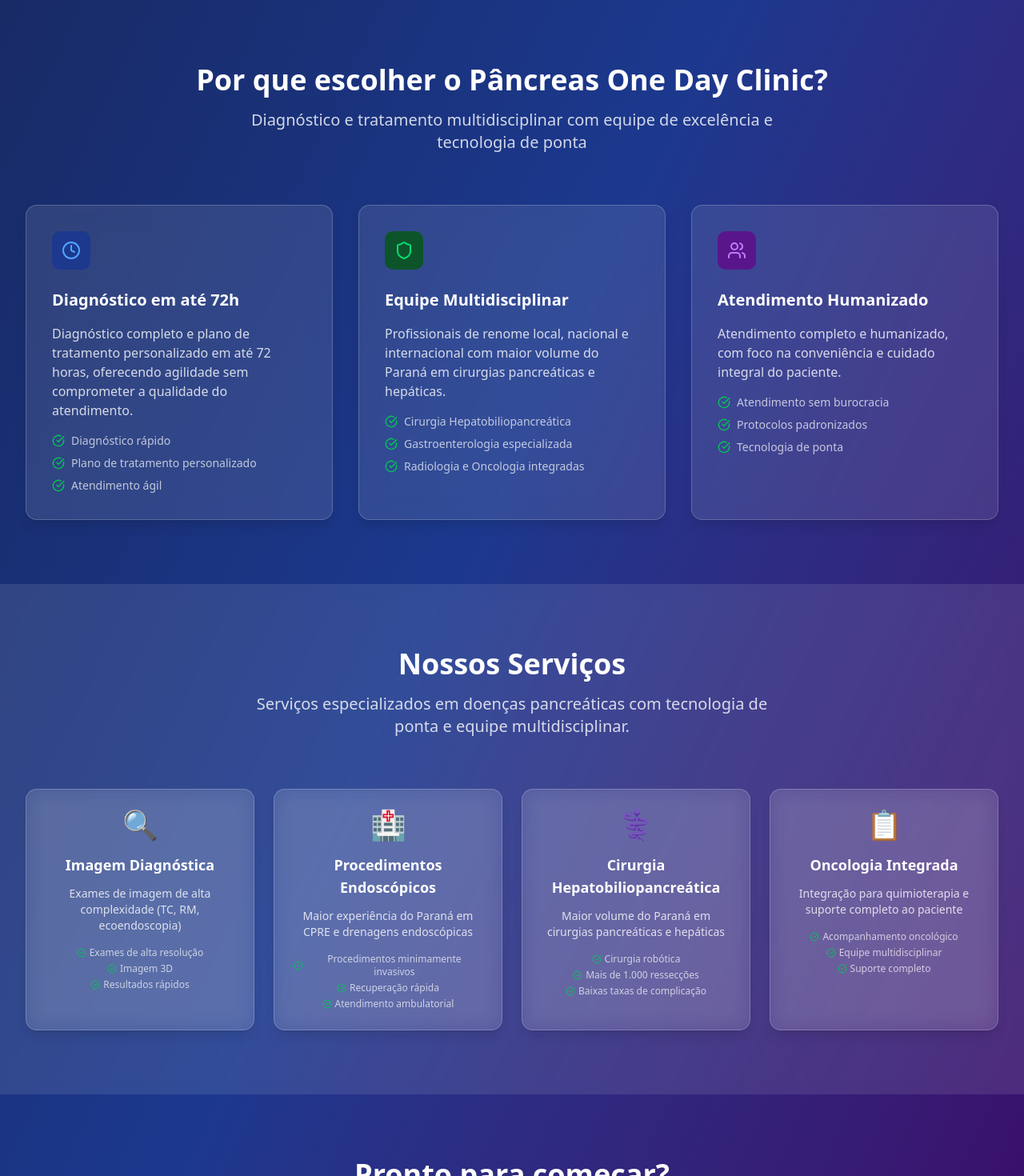
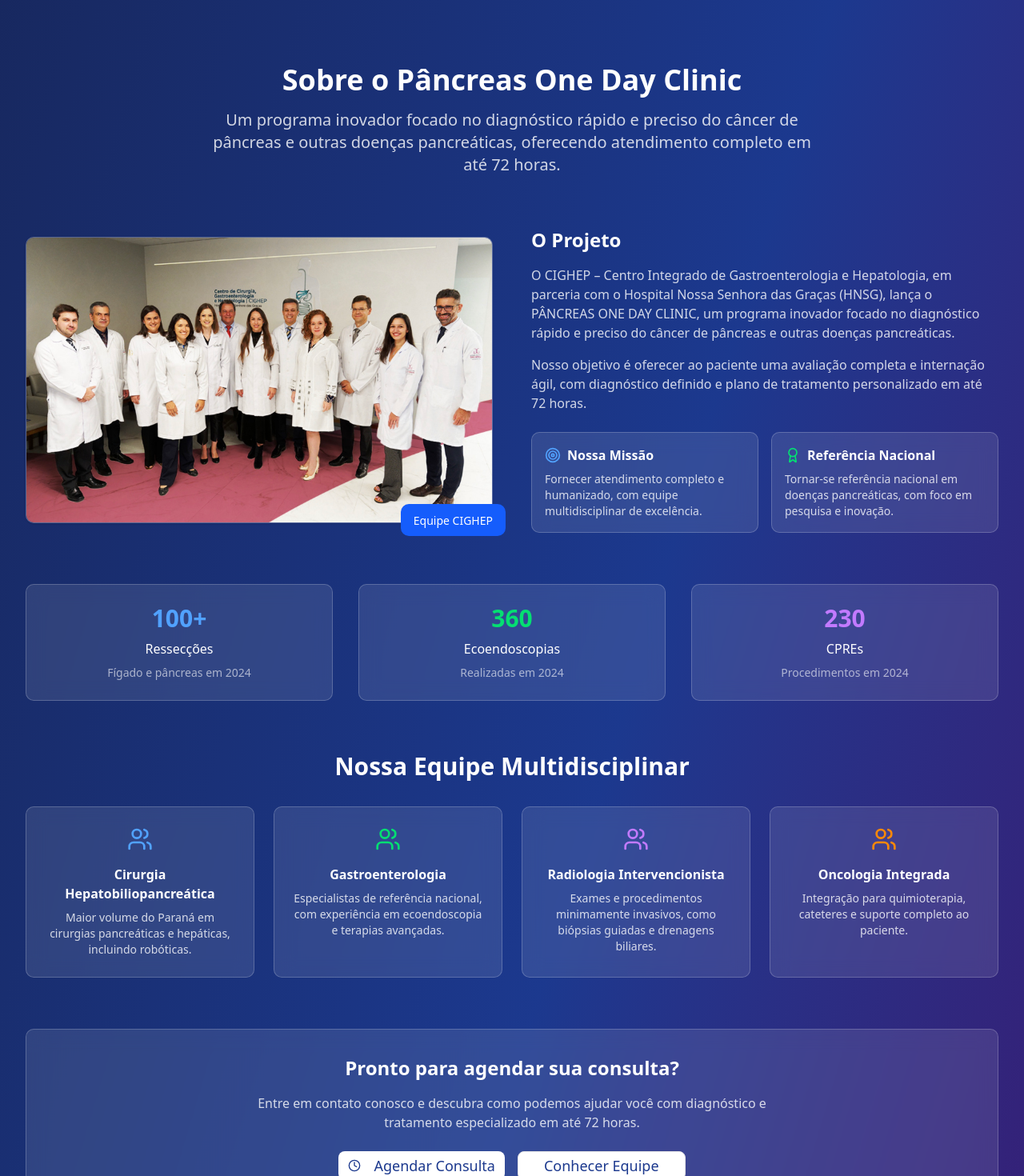
Before and after one commit to glevi2004/pancreas-one-day-clinic, a Next.js app: page / in a window 1280 px wide. Shown: the part 800-2270 px from the top of the page at 80% size. Built offline with nearby package versions, Linux system fonts and the light colour scheme.

Commit message:
added about section

```diff
--- a/src/app/page.tsx
+++ b/src/app/page.tsx
@@ -3,6 +3,7 @@
 import { HeroSection } from "@/components/hero-section";
 import { FeaturesSection } from "@/components/features-section";
 import { ServicesSection } from "@/components/services-section";
+import { AboutSection } from "@/components/about-section";
 import { ContactSection } from "@/components/contact-section";
 import { Footer } from "@/components/footer";
 
@@ -14,6 +15,9 @@
 
       {/* Hero Section */}
       <HeroSection />
+
+      {/* About Section */}
+      <AboutSection />
 
       {/* Features Section */}
       <FeaturesSection />
--- /dev/null
+++ b/src/components/about-section.tsx
@@ -0,0 +1,194 @@
+import Image from "next/image";
+import { Button } from "@/components/ui/button";
+import { Card, CardContent } from "@/components/ui/card";
+import { Users, Target, Award, Clock } from "lucide-react";
+
+export function AboutSection() {
+  return (
+    <section id="about" className="relative z-10 py-20 px-6 lg:px-8">
+      <div className="max-w-7xl mx-auto">
+        <div className="text-center mb-16">
+          <h2 className="text-4xl font-bold mb-4 text-white">
+            Sobre o Pâncreas One Day Clinic
+          </h2>
+          <p className="text-xl text-white/80 max-w-3xl mx-auto">
+            Um programa inovador focado no diagnóstico rápido e preciso do
+            câncer de pâncreas e outras doenças pancreáticas, oferecendo
+            atendimento completo em até 72 horas.
+          </p>
+        </div>
+
+        <div className="grid grid-cols-1 lg:grid-cols-2 gap-12 items-center mb-16">
+          {/* Team Image */}
+          <div className="relative">
+            <Card className="bg-white/10 backdrop-blur-md border border-white/20 overflow-hidden">
+              <CardContent className="p-0">
+                <Image
+                  src="/team.jpeg"
+                  alt="Equipe multidisciplinar do Pâncreas One Day Clinic"
+                  width={600}
+                  height={400}
+                  className="w-full h-auto object-cover"
+                />
+              </CardContent>
+            </Card>
+            <div className="absolute -bottom-4 -right-4 bg-blue-600 text-white px-4 py-2 rounded-lg">
+              <span className="text-sm font-medium">Equipe CIGHEP</span>
+            </div>
+          </div>
+
+          {/* Content */}
+          <div className="space-y-6">
+            <div>
+              <h3 className="text-2xl font-bold text-white mb-4">O Projeto</h3>
+              <p className="text-white/80 mb-4">
+                O CIGHEP – Centro Integrado de Gastroenterologia e Hepatologia,
+                em parceria com o Hospital Nossa Senhora das Graças (HNSG),
+                lança o PÂNCREAS ONE DAY CLINIC, um programa inovador focado no
+                diagnóstico rápido e preciso do câncer de pâncreas e outras
+                doenças pancreáticas.
+              </p>
+              <p className="text-white/80">
+                Nosso objetivo é oferecer ao paciente uma avaliação completa e
+                internação ágil, com diagnóstico definido e plano de tratamento
+                personalizado em até 72 horas.
+              </p>
+            </div>
+
+            <div className="grid grid-cols-1 md:grid-cols-2 gap-4">
+              <div className="bg-white/10 backdrop-blur-md border border-white/20 rounded-lg p-4">
+                <div className="flex items-center mb-2">
+                  <Target className="w-5 h-5 text-blue-400 mr-2" />
+                  <h4 className="font-semibold text-white">Nossa Missão</h4>
+                </div>
+                <p className="text-sm text-white/80">
+                  Fornecer atendimento completo e humanizado, com equipe
+                  multidisciplinar de excelência.
+                </p>
+              </div>
+
+              <div className="bg-white/10 backdrop-blur-md border border-white/20 rounded-lg p-4">
+                <div className="flex items-center mb-2">
+                  <Award className="w-5 h-5 text-green-400 mr-2" />
+                  <h4 className="font-semibold text-white">
+                    Referência Nacional
+                  </h4>
+                </div>
+                <p className="text-sm text-white/80">
+                  Tornar-se referência nacional em doenças pancreáticas, com
+                  foco em pesquisa e inovação.
+                </p>
+              </div>
+            </div>
+          </div>
+        </div>
+
+        {/* Stats Section */}
+        <div className="grid grid-cols-1 md:grid-cols-3 gap-8 mb-16">
+          <div className="text-center">
+            <div className="bg-white/10 backdrop-blur-md border border-white/20 rounded-lg p-6">
+              <div className="text-3xl font-bold text-blue-400 mb-2">100+</div>
+              <div className="text-white font-medium mb-2">Ressecções</div>
+              <div className="text-sm text-white/60">
+                Fígado e pâncreas em 2024
+              </div>
+            </div>
+          </div>
+
+          <div className="text-center">
+            <div className="bg-white/10 backdrop-blur-md border border-white/20 rounded-lg p-6">
+              <div className="text-3xl font-bold text-green-400 mb-2">360</div>
+              <div className="text-white font-medium mb-2">Ecoendoscopias</div>
+              <div className="text-sm text-white/60">Realizadas em 2024</div>
+            </div>
+          </div>
+
+          <div className="text-center">
+            <div className="bg-white/10 backdrop-blur-md border border-white/20 rounded-lg p-6">
+              <div className="text-3xl font-bold text-purple-400 mb-2">230</div>
+              <div className="text-white font-medium mb-2">CPREs</div>
+              <div className="text-sm text-white/60">Procedimentos em 2024</div>
+            </div>
+          </div>
+        </div>
+
+        {/* Team Highlights */}
+        <div className="text-center">
+          <h3 className="text-3xl font-bold text-white mb-8">
+            Nossa Equipe Multidisciplinar
+          </h3>
+          <div className="grid grid-cols-1 md:grid-cols-2 lg:grid-cols-4 gap-6">
+            <div className="bg-white/10 backdrop-blur-md border border-white/20 rounded-lg p-6">
+              <Users className="w-8 h-8 text-blue-400 mx-auto mb-4" />
+              <h4 className="font-semibold text-white mb-2">
+                Cirurgia Hepatobiliopancreática
+              </h4>
+              <p className="text-sm text-white/80">
+                Maior volume do Paraná em cirurgias pancreáticas e hepáticas,
+                incluindo robóticas.
+              </p>
+            </div>
+
+            <div className="bg-white/10 backdrop-blur-md border border-white/20 rounded-lg p-6">
+              <Users className="w-8 h-8 text-green-400 mx-auto mb-4" />
+              <h4 className="font-semibold text-white mb-2">
+                Gastroenterologia
+              </h4>
+              <p className="text-sm text-white/80">
+                Especialistas de referência nacional, com experiência em
+                ecoendoscopia e terapias avançadas.
+              </p>
+            </div>
+
+            <div className="bg-white/10 backdrop-blur-md border border-white/20 rounded-lg p-6">
+              <Users className="w-8 h-8 text-purple-400 mx-auto mb-4" />
+              <h4 className="font-semibold text-white mb-2">
+                Radiologia Intervencionista
+              </h4>
+              <p className="text-sm text-white/80">
+                Exames e procedimentos minimamente invasivos, como biópsias
+                guiadas e drenagens biliares.
+              </p>
+            </div>
+
+            <div className="bg-white/10 backdrop-blur-md border border-white/20 rounded-lg p-6">
+              <Users className="w-8 h-8 text-orange-400 mx-auto mb-4" />
+              <h4 className="font-semibold text-white mb-2">
+                Oncologia Integrada
+              </h4>
+              <p className="text-sm text-white/80">
+                Integração para quimioterapia, cateteres e suporte completo ao
+                paciente.
+              </p>
+            </div>
+          </div>
+        </div>
+
+        {/* CTA Section */}
+        <div className="text-center mt-16">
+          <div className="bg-white/10 backdrop-blur-md border border-white/20 rounded-lg p-8">
+            <h3 className="text-2xl font-bold text-white mb-4">
+              Pronto para agendar sua consulta?
+            </h3>
+            <p className="text-white/80 mb-6 max-w-2xl mx-auto">
+              Entre em contato conosco e descubra como podemos ajudar você com
+              diagnóstico e tratamento especializado em até 72 horas.
+            </p>
+            <div className="flex flex-col sm:flex-row gap-4 justify-center">
+              <Button className="bg-white text-blue-900 hover:bg-white/90 px-8 py-3 text-lg">
+                <Clock className="w-5 h-5 mr-2" />
+                Agendar Consulta
+              </Button>
+              <Button
+                variant="outline"
+                className="bg-white text-blue-900 hover:bg-white/90 px-8 py-3 text-lg"
+              >
+                Conhecer Equipe
+              </Button>
+            </div>
+          </div>
+        </div>
+      </div>
+    </section>
+  );
+}
```
Also changed, not shown: public/team.jpeg (added).
